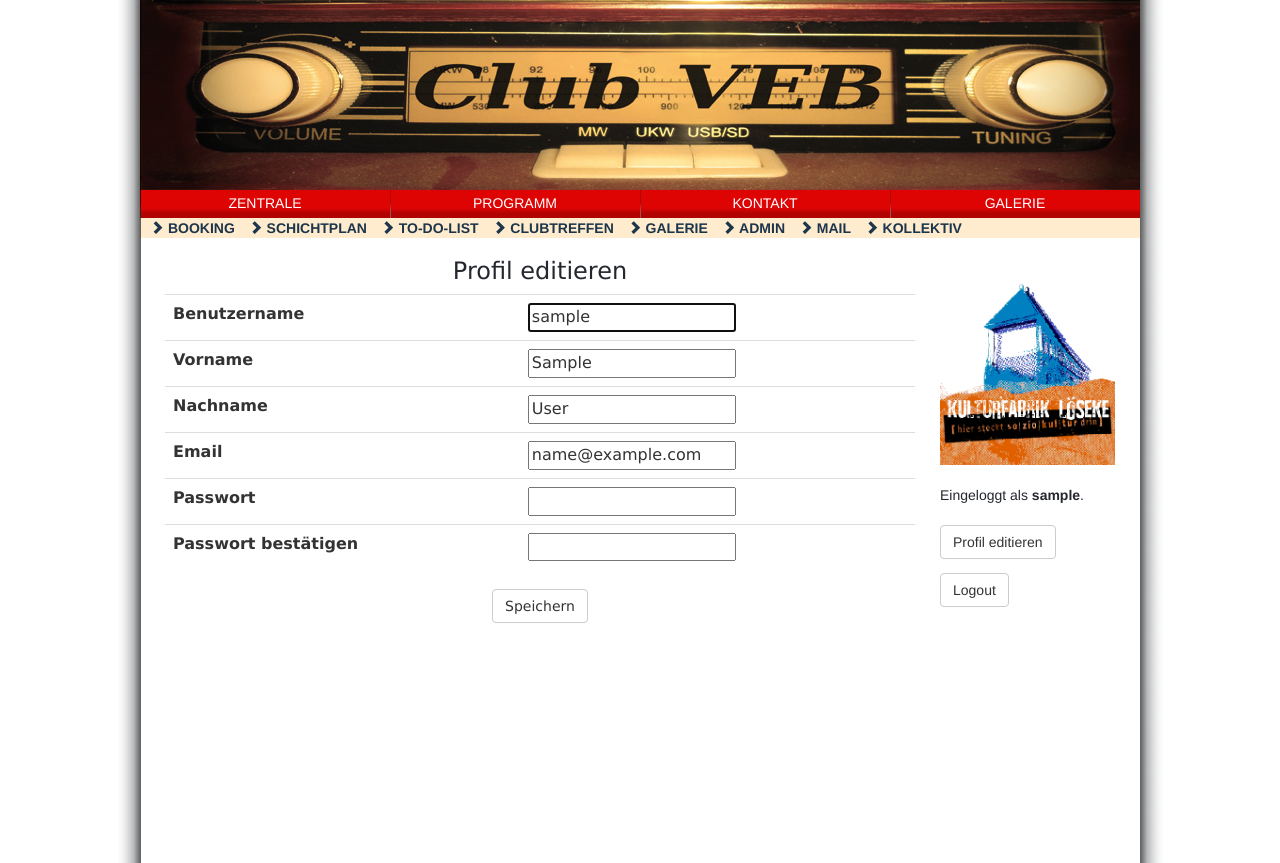
After one commit to freieslabor/club-veb, a Django app: page /intern/profil/ in a window 1280 px wide. The commit adds this page. Shown: the top 863 px of the page. Run offline with Django 3.2, Linux system fonts and the light colour scheme; the visitor is signed in with stand-in values (Sample User, id 1); some libraries are stand-ins or nearby versions.

Commit message:
Intern: add profile edit option

```diff
--- a/club_veb/club_veb/forms.py
+++ b/club_veb/club_veb/forms.py
@@ -1,4 +1,5 @@
 from django import forms
+from django.contrib.auth.forms import UserCreationForm
 from datetimewidget.widgets import DateWidget, DateTimeWidget
 
 from club_veb.models import Booking, Contact, ClubMeeting
@@ -112,3 +113,11 @@ class VEBUploadZipForm(UploadZipForm):
                                   widget=forms.HiddenInput())
     is_public = forms.CharField(required=False, initial=True,
                                 widget=forms.HiddenInput())
+
+
+class UserInfoForm(UserCreationForm):
+    email = forms.EmailField(required=True)
+
+    class Meta:
+        model = User
+        fields = ('username', 'first_name', 'last_name', 'email', 'password1', 'password2')
--- a/club_veb/club_veb/templates/intern/base_internal.html
+++ b/club_veb/club_veb/templates/intern/base_internal.html
@@ -42,6 +42,11 @@
 {% block sidebar %}
   Eingeloggt als <b>{{ request.user }}</b>.
   <br /><br />
+  <form method="get" action="{% url 'intern_edit_profile' %}">
+  {% csrf_token %}
+  <input type="submit" value="Profil editieren" class="btn btn-default" />
+  </form>
+
   <form method="post" action="{% url 'django.contrib.auth.views.logout_then_login' %}">
   {% csrf_token %}
   <input type="submit" value="Logout" class="btn btn-default" />
--- /dev/null
+++ b/club_veb/club_veb/templates/intern/profile_edit.html
@@ -0,0 +1,31 @@
+{% extends "intern/base_internal.html" %}
+
+{% block content %}
+  <div id="inhalt-inner">
+    <h3>Profil editieren</h3>
+	<form enctype="multipart/form-data" method="post" action="{{ request.path }}">
+      {% csrf_token %}
+
+      <table class="table">
+      {% for field in profile.visible_fields %}
+        <tr class="{% if field.errors %}danger{% endif %}">
+          <th>
+            <label class="control-label">{{ field.label }}</label>
+          </th>
+          <td>
+            {{ field }}
+
+            {% if field.errors %}<span>{{ field.errors.as_text }}</span>{% endif %}
+          </td>
+        </tr>
+      {% endfor %}
+      </table>
+
+      {% for field in profile.hidden_fields %}
+        {{ field }}
+      {% endfor %}
+
+      <input type="submit" value="Speichern" class="btn btn-default" />
+    </form>
+  </div>
+{% endblock %}
--- a/club_veb/club_veb/urls.py
+++ b/club_veb/club_veb/urls.py
@@ -90,4 +90,7 @@ urlpatterns = [
 
     url(r'^$', 'club_veb.views.zentrale', name='zentrale'),
 
+    url(r'^intern/profil/$', 'club_veb.views.intern_edit_profile',
+        name='intern_edit_profile')
+
 ] + static(settings.MEDIA_URL, document_root=settings.MEDIA_ROOT)  # devel only
--- a/club_veb/club_veb/views.py
+++ b/club_veb/club_veb/views.py
@@ -9,7 +9,7 @@ from django.contrib.auth.models import User
 from django.contrib.auth.decorators import login_required
 
 from .forms import BookingForm, ContactForm, ClubMeetingForm, \
-    VEBUploadZipForm
+    VEBUploadZipForm, UserInfoForm
 from .models import Booking, ClubMeeting, VEBGalleryAdminForm, \
     VEBPhotoAdminForm
 
@@ -335,3 +335,19 @@ def intern_kollektiv(request):
         user_info.append(info)
 
     return render(request, 'intern/kollektiv.html', {'users': user_info})
+
+
+@login_required
+def intern_edit_profile(request):
+    if request.method == 'POST':
+        form = UserInfoForm(request.POST, instance=request.user)
+        if form.is_valid():
+            form.save()
+
+            return HttpResponseRedirect(
+                reverse('club_veb.views.intern_edit_profile'))
+
+    else:
+        form = UserInfoForm(instance=request.user)
+
+    return render(request, 'intern/profile_edit.html', {'profile': form})
```
